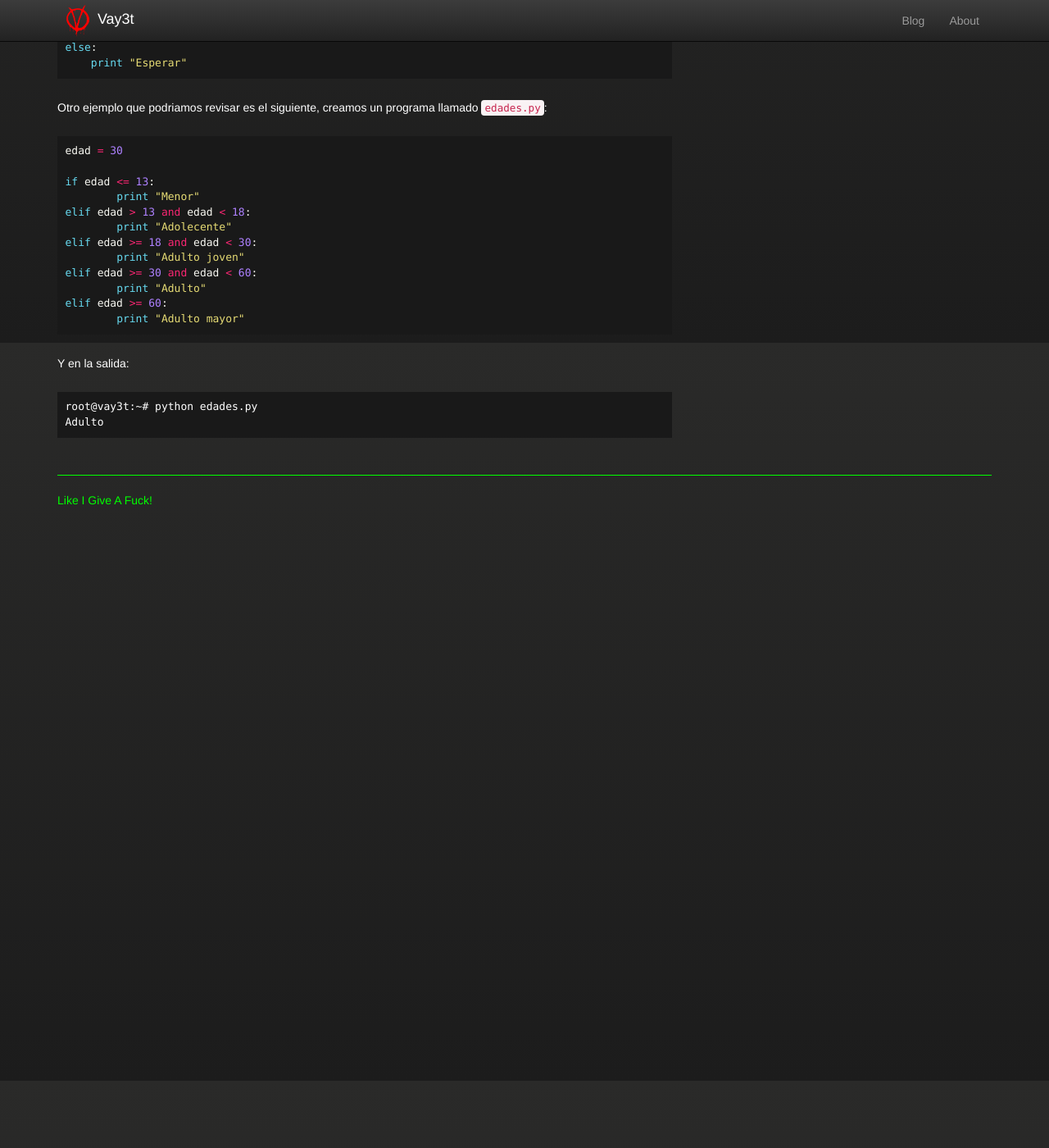
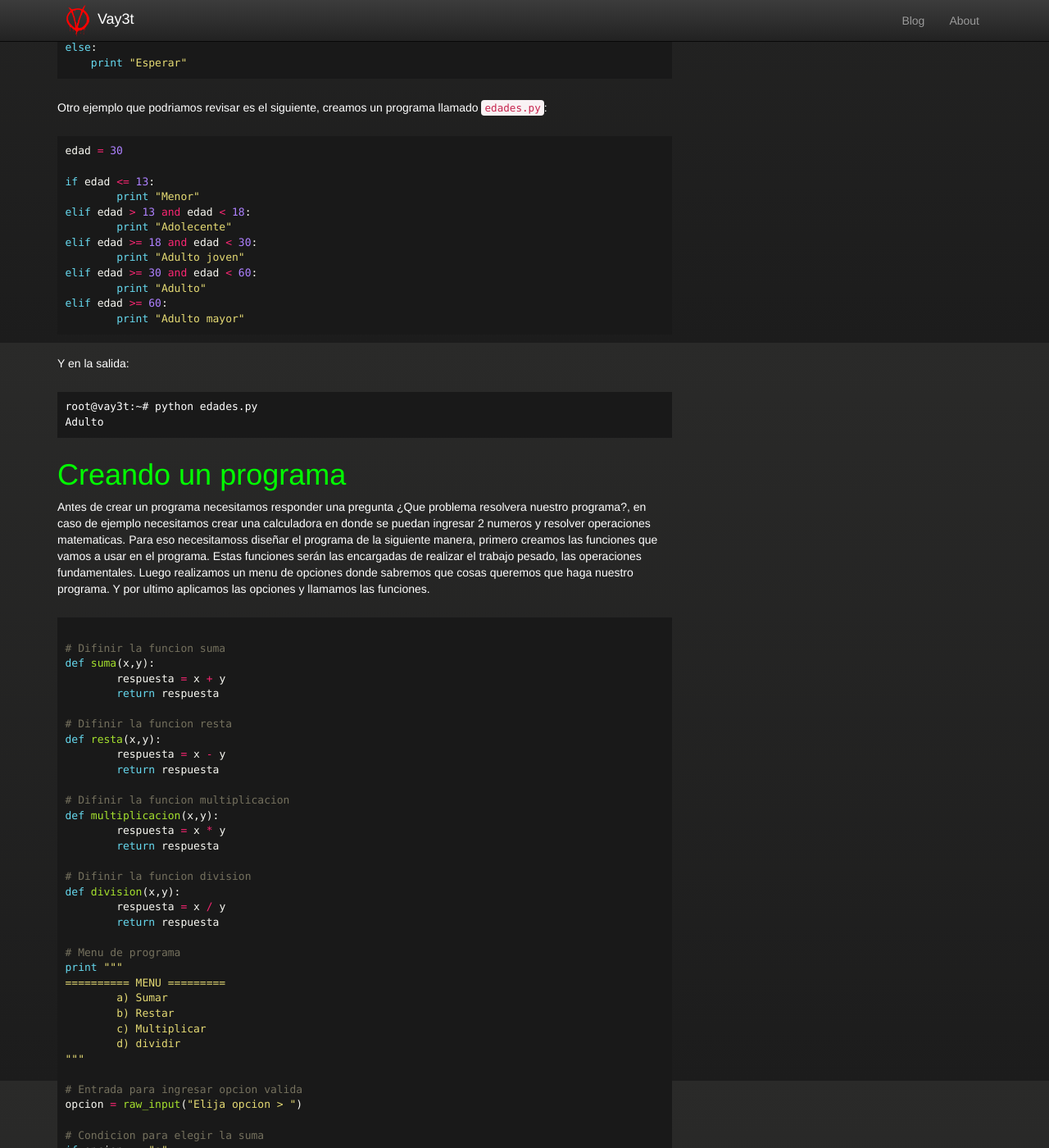
Before and after one commit to pvallejos/pvallejos.github.io, a Jekyll site: the page built from _posts/2017-10-24-Python-Pain-Part-3.md, in a window 1280 px wide and 1400 px high, scrolled down 4082 px. Shown: the whole window at 82% size. Built offline with Jekyll 4.4.1, drawn with Linux system fonts in a browser that asks for light colours; nearby versions of some CDN libraries; comment, search, counter and statistics services are not loaded; before the commit the page ends 4712 px from its top, so only the background shows below that; some of the changed text lies outside the part shown.

Commit message:
Update 2017-10-24-Python-Pain-Part-3.md

````diff
--- a/_posts/2017-10-24-Python-Pain-Part-3.md
+++ b/_posts/2017-10-24-Python-Pain-Part-3.md
@@ -192,3 +192,88 @@
 root@vay3t:~# python edades.py
 Adulto
 ```
+
+# Creando un programa
+Antes de crear un programa necesitamos responder una pregunta ¿Que problema resolvera nuestro programa?, en caso de ejemplo necesitamos crear una calculadora en donde se puedan ingresar 2 numeros y resolver operaciones matematicas. Para eso necesitamoss diseñar el programa de la siguiente manera, primero creamos las funciones que vamos a usar en el programa. Estas funciones serán las encargadas de realizar el trabajo pesado, las operaciones fundamentales. Luego realizamos un menu de opciones donde sabremos que cosas queremos que haga nuestro programa. Y por ultimo aplicamos las opciones y llamamos las funciones.
+
+```python
+
+# Difinir la funcion suma
+def suma(x,y):
+	respuesta = x + y
+	return respuesta
+
+# Difinir la funcion resta
+def resta(x,y):
+	respuesta = x - y
+	return respuesta
+
+# Difinir la funcion multiplicacion
+def multiplicacion(x,y):
+	respuesta = x * y
+	return respuesta
+
+# Difinir la funcion division
+def division(x,y):
+	respuesta = x / y
+	return respuesta
+
+# Menu de programa
+print """
+========== MENU =========
+	a) Sumar
+	b) Restar
+	c) Multiplicar
+	d) dividir
+"""
+
+# Entrada para ingresar opcion valida
+opcion = raw_input("Elija opcion > ")
+
+# Condicion para elegir la suma
+if opcion == "a":
+	print ">>> SUMA <<<"
+	print ""
+	numeroA = float(raw_input("Ingrese numero A "))
+	numeroB = float(raw_input("Ingrese numero B "))
+	# Operacion suma
+	respuesta = suma(numeroA,numeroB)
+	print "Respuesta: " , str(respuesta)
+
+# Condicion para elegir la resta
+elif opcion == "b":
+	print ">>> RESTA <<<"
+	print ""
+	numeroA = float(raw_input("Ingrese numero A "))
+	numeroB = float(raw_input("Ingrese numero B "))
+	# Operacion resta
+	respuesta = resta(numeroA,numeroB)
+	print "Respuesta: " , str(respuesta)
+
+# Condicion para elegir la multiplicacion
+elif opcion == "c":
+	print ">>> MULTIPLICACION <<<"
+	print ""
+	numeroA = float(raw_input("Ingrese numero A "))
+	numeroB = float(raw_input("Ingrese numero B "))
+	# Operacion multiplicacion
+	respuesta = multiplicacion(numeroA,numeroB)
+	print "Respuesta: " , str(respuesta)
+
+elif opcion ="d":
+	print ">>> MULTIPLICACION <<<"
+	print ""
+	numeroA = float(raw_input("Ingrese numero A "))
+	numeroB = float(raw_input("Ingrese numero B "))
+	# Condicion para que no nos arroje error el programa cuando dividamos por cero
+	if numeroB == 0.0:
+		print "El numero B no puede ser 0!"
+	# En caso de que el numero B no sea 0 proceder con la division
+	else:
+		# Operacion division
+		respuesta = division(numeroA,numeroB)
+		print "Respuesta: " , str(respuesta)
+
+else:
+	print "Ingrese opcion valida"
+```
````
